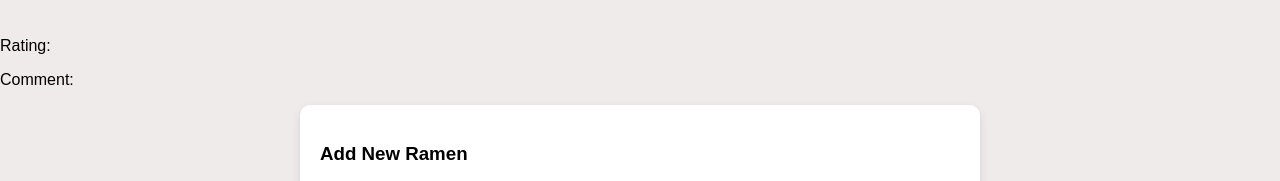
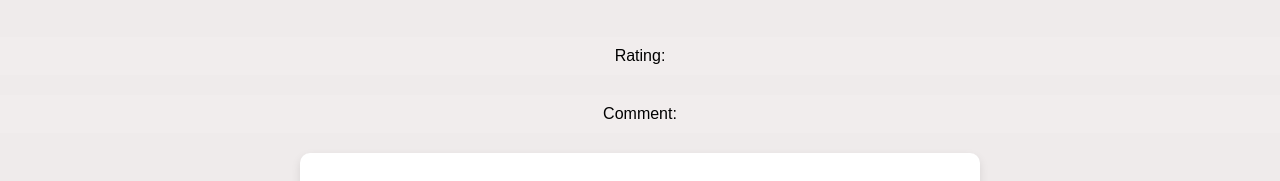
Before and after one commit to markmusonye15/codechallenge1, a plain HTML site: page index.html in a window 1280 px wide. Shown: the part 438-619 px from the top of the page. Drawn offline with Linux system fonts and the light colour scheme.

Commit message:
more styling done specifically to the rating and comment section before the form

```diff
--- a/styles.css
+++ b/styles.css
@@ -39,6 +39,18 @@ h2 {
   height: 100%;
   object-fit: cover;
 }
+.ramen-rating {
+  text-align: center;
+  padding: 10px 0;
+  background-color: #f1eded;
+  margin-bottom: 20px;
+}
+.ramen-comment {
+  text-align: center;
+  padding: 10px 0;
+  background-color: #f1eded;
+  margin-bottom: 20px;
+}
 .new-ramen-section {
   margin-top: 30px;
   padding: 20px;
```
